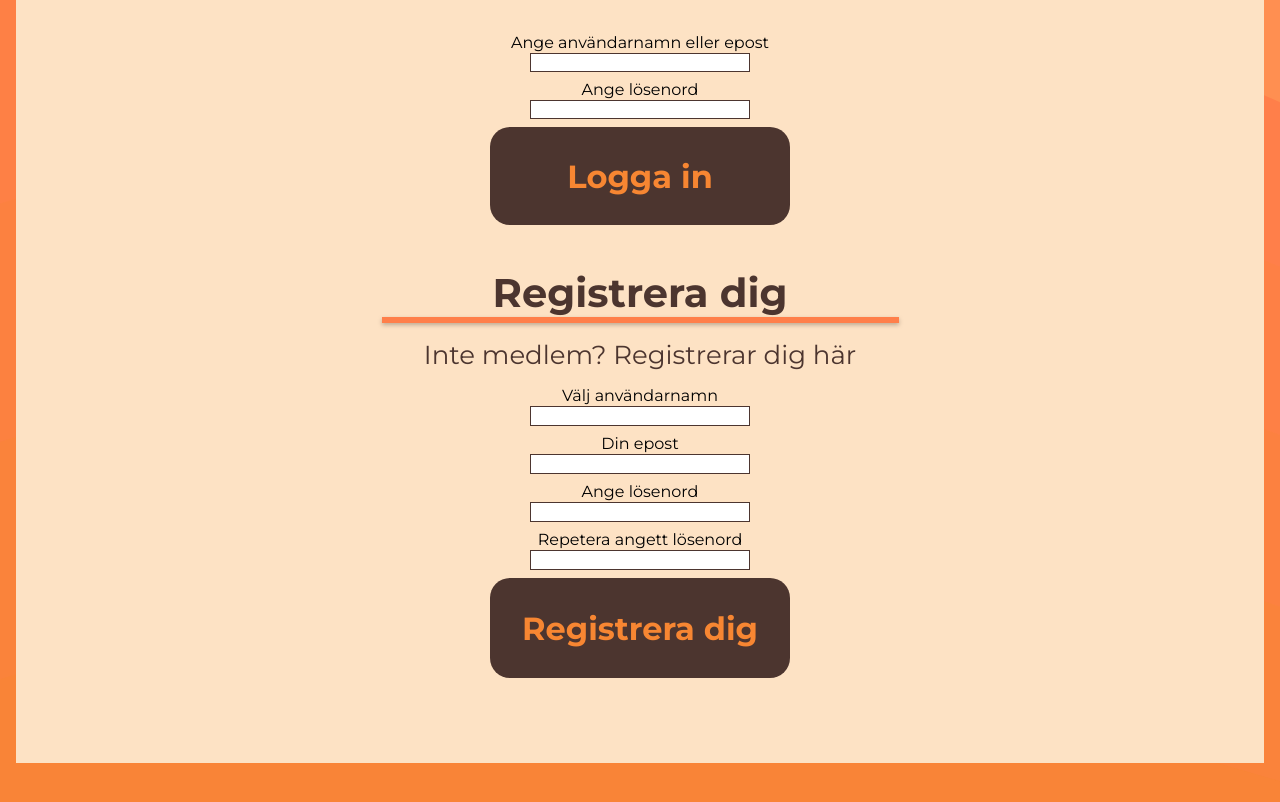
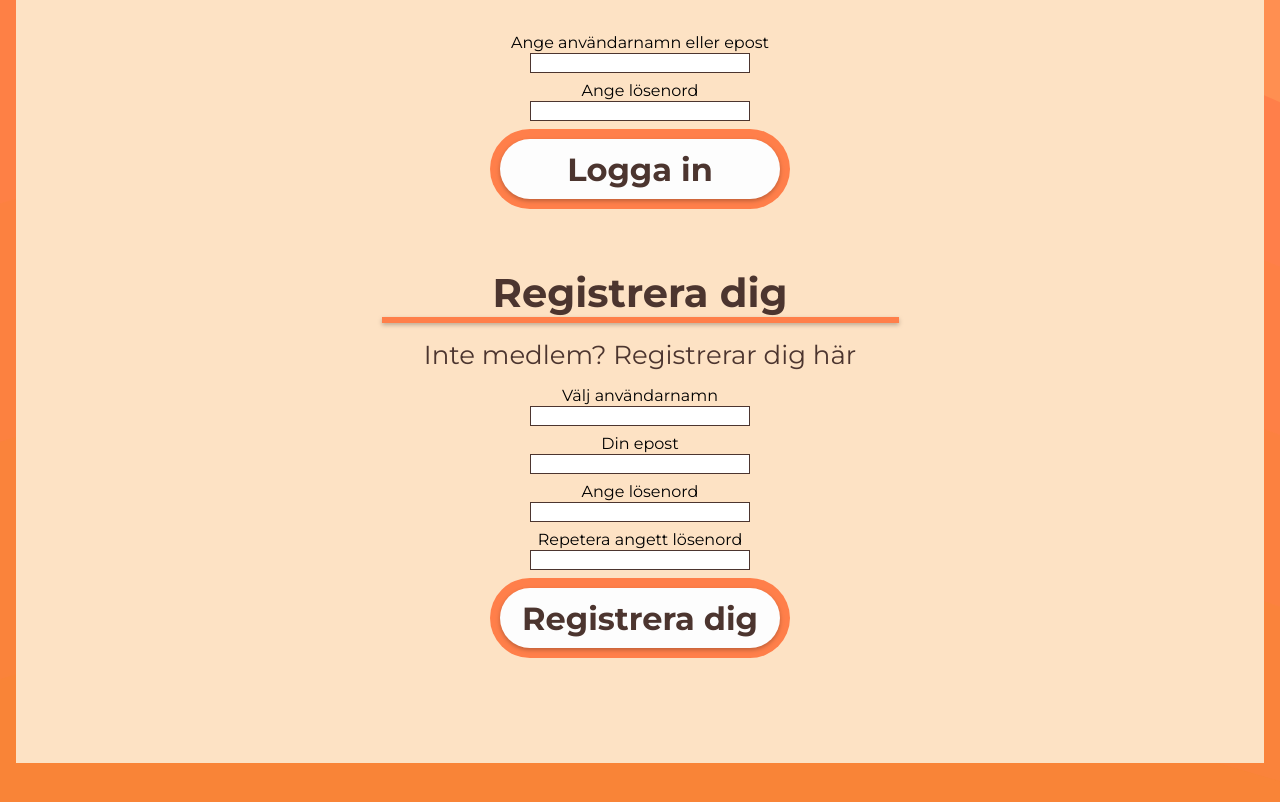
Before and after one commit to SamuelMeijer/examination-project-extended, a React (Create React App) app in the folder frontend/: page /profile in a window 1280 px wide. Shown: the part 500-1302 px from the top of the page. Built offline with nearby package versions, Linux system fonts and the light colour scheme.

Commit message:
Changing design of buttons in page/Profile-component

```diff
--- a/frontend/src/pages/Profile/Profile.tsx
+++ b/frontend/src/pages/Profile/Profile.tsx
@@ -352,7 +352,11 @@ export default function Profile() {
                   type="password"
                   onChange={handleNewPasswordFormChange}
                 />
-                <button type="submit">Ändra lösenord</button>
+                <button type="submit">
+                  <span className={Styles.white}>
+                    Ändra lösenord
+                  </span>
+                </button>
               </form>
             </div>
           </div>
@@ -387,7 +391,11 @@ export default function Profile() {
                     type="password"
                     onChange={handleLoginFormChange}
                   />
-                  <button type="submit">Logga in</button>
+                  <button type="submit">
+                  <span className={Styles.white}>
+                      Logga in
+                    </span>
+                  </button>
                 </form>
               </div>
             </div>
@@ -437,7 +445,11 @@ export default function Profile() {
                   type="password"
                   onChange={handleRegisterFormChange}
                 />
-                <button type="submit">Registrera dig</button>
+                <button type="submit">
+                  <span className={Styles.white}>
+                    Registrera dig
+                  </span>
+                </button>
               </form>
             </div>
           </div>
--- a/frontend/src/pages/Profile/profile.module.css
+++ b/frontend/src/pages/Profile/profile.module.css
@@ -32,12 +32,12 @@
 /* Same styling as Styledbutton-component */
 .profileContentContainer button {
     width: 300px;
-    height: 100px;
+    height: 80px;
 
-    border-radius: 20px;
+    border-radius: 40px;
 
-    background-color: #4C352F;
-    color: #F78632;
+    color: #4C352F;
+    background-color: #FF7F4A;
 
     font-family: 'Montserrat', sans-serif;
     font-size: 2rem;
@@ -50,6 +50,20 @@
     align-self: center;
 
     cursor: pointer;
+}
+
+.profileContentContainer button .white {
+    width: 280px;
+    height: 60px;
+
+    display: flex;
+    align-items: center;
+    justify-content: center;
+
+    border-radius: 40px;
+    background-color: #fdfdfd;
+
+    filter: drop-shadow(0 0.125rem 0.125rem rgba(0,0,0,0.25));
 }
 
 .headingContainer {
```
